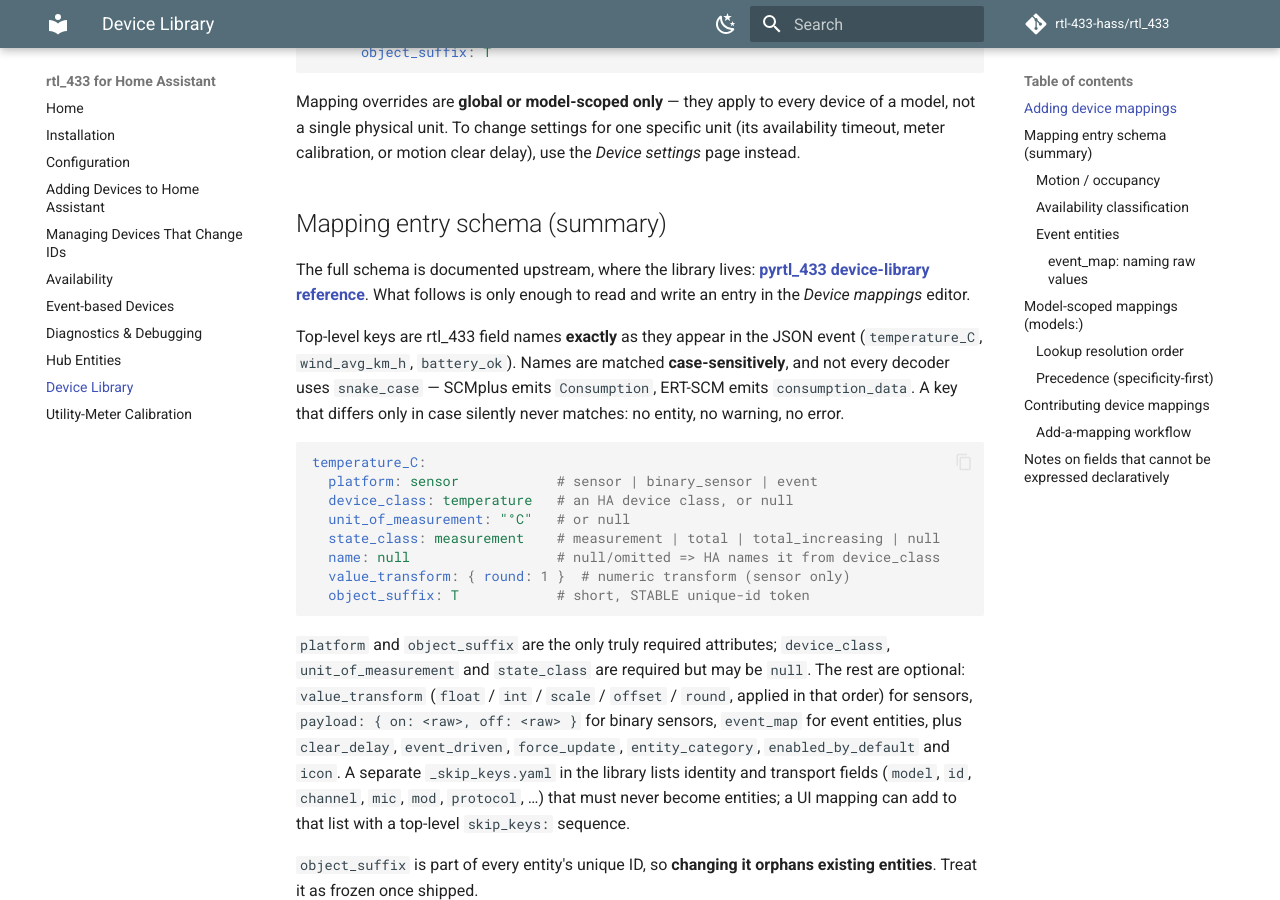
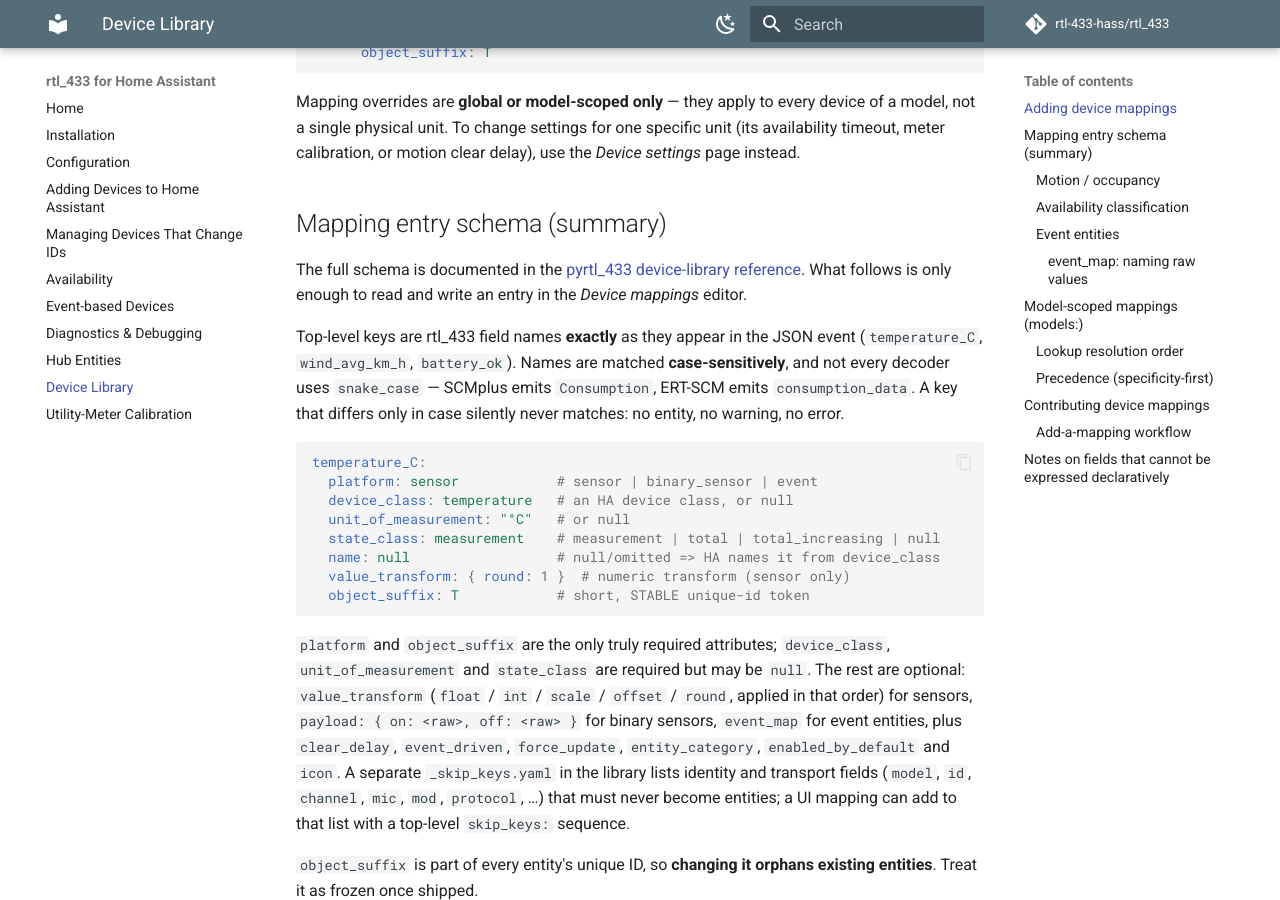
Before and after one commit to rtl-433-hass/rtl_433, an MkDocs documentation site: the page built from docs/device-library.md, in a window 1280 px wide and 900 px high, scrolled down 2693 px. Built offline with MkDocs 1.6.1 and Material for MkDocs 9.7.7, drawn with Linux system fonts in a browser that asks for light colours; comment, search, counter and statistics services are not loaded; the version menu is left out.

Commit message:
docs: simplify the schema summary intro
Co-Authored-By: Claude Opus 5 <noreply@anthropic.com>
Claude-Session: https://claude.ai/code/session_018HhtFuqBNovRCKpDqLKD2v

```diff
--- a/docs/device-library.md
+++ b/docs/device-library.md
@@ -117,9 +117,10 @@ of a model, not a single physical unit. To change settings for one specific unit
 
 ## Mapping entry schema (summary)
 
-The full schema is documented upstream, where the library lives:
-**[pyrtl_433 device-library reference](https://rtl-433-hass.github.io/pyrtl_433/latest/device-library/)**. What follows is only enough to
-read and write an entry in the *Device mappings* editor.
+The full schema is documented in the
+[pyrtl_433 device-library reference](https://rtl-433-hass.github.io/pyrtl_433/latest/device-library/).
+What follows is only enough to read and write an entry in the *Device mappings*
+editor.
 
 Top-level keys are rtl_433 field names **exactly** as they appear in the JSON
 event (`temperature_C`, `wind_avg_km_h`, `battery_ok`). Names are matched
```
